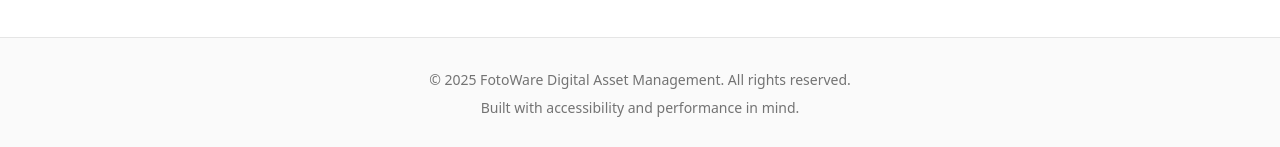
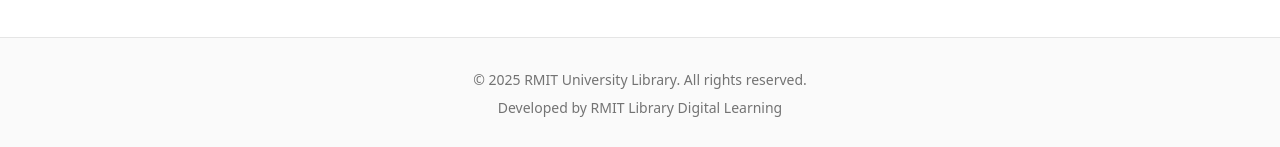
Before and after one commit to karl-ervine-rmit/LOR-FotoWareExplorer-App, a Next.js app: page / in a window 1280 px wide. Shown: the part 1285-1432 px from the top of the page. Built offline with nearby package versions, Linux system fonts and the light colour scheme; no server answers.

Commit message:
feat: update footer

```diff
--- a/src/components/common/Footer.tsx
+++ b/src/components/common/Footer.tsx
@@ -3,8 +3,8 @@ export default function Footer() {
     <footer className="border-t bg-muted/50" role="contentinfo">
       <div className="container mx-auto px-4 py-8">
         <div className="text-center text-sm text-muted-foreground">
-          <p>© {new Date().getFullYear()} FotoWare Digital Asset Management. All rights reserved.</p>
-          <p className="mt-2">Built with accessibility and performance in mind.</p>
+          <p>© {new Date().getFullYear()} RMIT University Library. All rights reserved.</p>
+          <p className="mt-2">Developed by RMIT Library Digital Learning</p>
         </div>
       </div>
     </footer>
```
